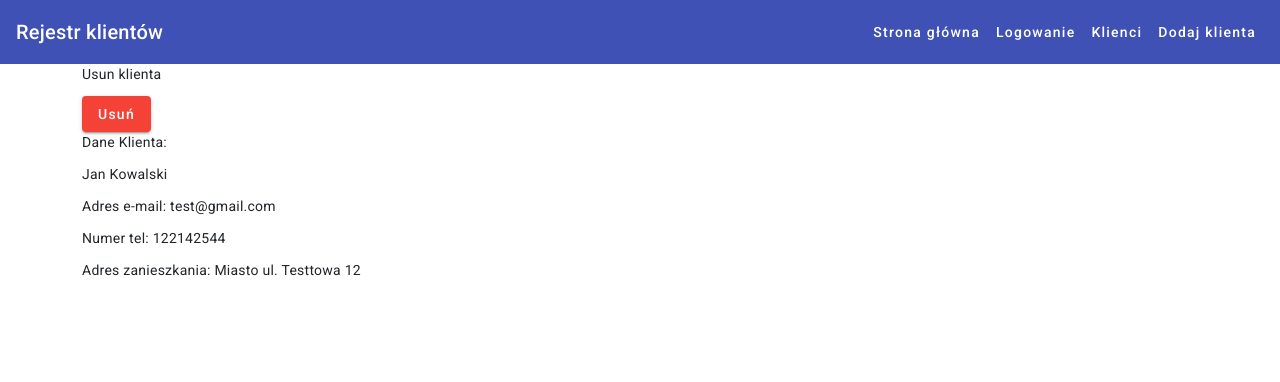
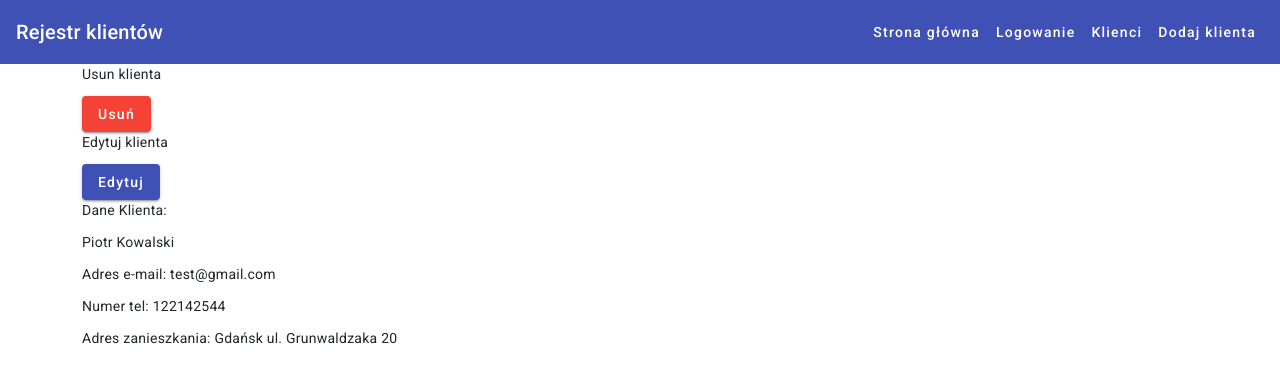
Before and after one commit to TomaszOciepa/angular-course-part-2, an Angular app: page /klienci/1 in a window 1280 px wide. Shown: the top 382 px of the page. Built offline with nearby package versions, Linux system fonts and the light colour scheme; data requests are answered from the project's data file.

Commit message:
L181 Formularz do edycji klienta z mat-dialog

```diff
--- a/db.json
+++ b/db.json
@@ -21,13 +21,13 @@
   ],
   "clients": [
     {
-      "id": 1,
-      "firstname": "Jan",
+      "firstname": "Piotr",
       "surname": "Kowalski",
       "email": "test@gmail.com",
       "phone": "122142544",
-      "address": "Miasto ul. Testtowa 12",
-      "postcode": "111-11"
+      "address": "Gdańsk ul. Grunwaldzaka 20",
+      "postcode": "111-11",
+      "id": 1
     },
     {
       "id": 2,
@@ -46,6 +46,15 @@
       "phone": "122142544",
       "address": "Miasto ul. Testtowa 12",
       "postcode": "111-11"
+    },
+    {
+      "firstname": "Irek",
+      "surname": "Wawa",
+      "email": "janurs@wp.pl",
+      "phone": "23423",
+      "address": "Tczew",
+      "postcode": "87-333",
+      "id": 4
     }
   ]
 }
--- a/src/app/modules/clients/components/client-form/client-form.component.html
+++ b/src/app/modules/clients/components/client-form/client-form.component.html
@@ -1,5 +1,5 @@
 <div class="client-form-wrapper mt-3">
-  <h2>Dodaj klienta:</h2>
+  <h2 *ngIf="editMode">Dodaj klienta:</h2>
   <form [formGroup]="clientForm" (ngSubmit)="onAddClient()">
     <div>
       <mat-form-field>
@@ -57,12 +57,22 @@
     </div>
     <div class="d-flex justify-content-end">
       <button
+        type="button"
+        *ngIf="editMode"
+        mat-raised-button
+        color="warn"
+        (click)="emitCloseDialog()"
+      >
+        Anuluj
+      </button>
+      <button
+        class="mx-1"
         [disabled]="clientForm.invalid"
         mat-raised-button
         color="primary"
         type="submit"
       >
-        Dodaj nowego klienta
+        {{ editMode ? 'Edytuj klienta' : 'Dodaj nowego klienta' }}
       </button>
     </div>
     <app-alert *ngIf="errorMessage" [text]="errorMessage"></app-alert>
--- a/src/app/modules/clients/components/client-form/client-form.component.ts
+++ b/src/app/modules/clients/components/client-form/client-form.component.ts
@@ -1,7 +1,11 @@
-import { Component, OnInit } from '@angular/core';
+import { Component, EventEmitter, Input, OnInit, Output } from '@angular/core';
 import { FormControl, FormGroup, Validators } from '@angular/forms';
 import { Router } from '@angular/router';
-import { PostClientForm } from 'src/app/modules/core/models/client.model';
+import { Observer } from 'rxjs';
+import {
+  Client,
+  PostClientForm,
+} from 'src/app/modules/core/models/client.model';
 import { ClientsService } from 'src/app/modules/core/services/clients.service';
 import { FormsService } from 'src/app/modules/core/services/forms.service';
 
@@ -13,6 +17,23 @@ import { FormsService } from 'src/app/modules/core/services/forms.service';
 export class ClientFormComponent implements OnInit {
   clientForm!: FormGroup<PostClientForm>;
   errorMessage = '';
+  @Input() editMode = false;
+  @Input() client!: Client;
+  @Output() closeDialog = new EventEmitter<void>();
+
+  observer: Observer<unknown> = {
+    next: () => {
+      if (this.editMode) {
+        this.emitCloseDialog();
+      }
+      this.errorMessage = '';
+      this.router.navigate(['/klienci']);
+    },
+    error: (err) => {
+      this.errorMessage = 'Wystąpił błąd';
+    },
+    complete: () => {},
+  };
 
   constructor(
     private formsService: FormsService,
@@ -30,11 +51,11 @@ export class ClientFormComponent implements OnInit {
 
   private initForm() {
     this.clientForm = new FormGroup({
-      firstname: new FormControl('', {
+      firstname: new FormControl(this.editMode ? this.client.firstname : '', {
         nonNullable: true,
         validators: [Validators.required],
       }),
-      surname: new FormControl('', {
+      surname: new FormControl(this.editMode ? this.client.surname : '', {
         nonNullable: true,
         validators: [
           Validators.required,
@@ -42,19 +63,19 @@ export class ClientFormComponent implements OnInit {
           Validators.minLength(4),
         ],
       }),
-      email: new FormControl('', {
+      email: new FormControl(this.editMode ? this.client.email : '', {
         nonNullable: true,
         validators: [Validators.required, Validators.email],
       }),
-      phone: new FormControl('', {
+      phone: new FormControl(this.editMode ? this.client.phone : '', {
         nonNullable: true,
         validators: [Validators.required],
       }),
-      address: new FormControl('', {
+      address: new FormControl(this.editMode ? this.client.address : '', {
         nonNullable: true,
         validators: [Validators.required],
       }),
-      postcode: new FormControl('', {
+      postcode: new FormControl(this.editMode ? this.client.postcode : '', {
         nonNullable: true,
         validators: [Validators.required],
       }),
@@ -65,14 +86,19 @@ export class ClientFormComponent implements OnInit {
     return this.formsService.getErrorMessage(control);
   }
   onAddClient() {
-    this.clientService.postClient(this.clientForm.getRawValue()).subscribe({
-      next: () => {
-        this.errorMessage = '';
-        this.router.navigate(['/klienci']);
-      },
-      error: (err) => {
-        this.errorMessage = 'Wystąpił błąd';
-      },
-    });
+    if (this.editMode) {
+      this.clientService
+        .putClient(this.clientForm.getRawValue(), this.client.id)
+        .subscribe(this.observer);
+      return;
+    }
+
+    this.clientService
+      .postClient(this.clientForm.getRawValue())
+      .subscribe(this.observer);
+  }
+
+  emitCloseDialog() {
+    this.closeDialog.emit();
   }
 }
--- a/src/app/modules/clients/components/client/client.component.html
+++ b/src/app/modules/clients/components/client/client.component.html
@@ -2,6 +2,12 @@
   <div>
     <p>Usun klienta</p>
     <button mat-raised-button color="warn" (click)="openDialog()">Usuń</button>
+  </div>
+  <div>
+    <p>Edytuj klienta</p>
+    <button mat-raised-button color="primary" (click)="openEditDialog()">
+      Edytuj
+    </button>
   </div>
   <p>Dane Klienta:</p>
   <p>{{ client.firstname }} {{ client.surname }}</p>
--- a/src/app/modules/clients/components/client/client.component.ts
+++ b/src/app/modules/clients/components/client/client.component.ts
@@ -5,6 +5,7 @@ import { switchMap } from 'rxjs';
 import { Client } from 'src/app/modules/core/models/client.model';
 import { ClientsService } from 'src/app/modules/core/services/clients.service';
 import { DeleteClientDialogComponent } from './delete-client-dialog/delete-client-dialog.component';
+import { EditClientDialogComponent } from './edit-client-dialog/edit-client-dialog.component';
 
 @Component({
   selector: 'app-client',
@@ -35,6 +36,16 @@ export class ClientComponent implements OnInit {
       data: {
         client: this.client,
       },
+      width: '600px',
+      maxWidth: '600px',
+    });
+  }
+
+  openEditDialog() {
+    const dialogRef = this.dialog.open(EditClientDialogComponent, {
+      data: {
+        client: this.client,
+      },
     });
   }
 }
--- /dev/null
+++ b/src/app/modules/clients/components/client/edit-client-dialog/edit-client-dialog.component.html
@@ -0,0 +1,8 @@
+<h1 mat-dialog-title>Edytuj klienta</h1>
+<div mat-dialog-content>
+  <app-client-form
+    [client]="data.client"
+    [editMode]="true"
+    (closeDialog)="closeDialog()"
+  ></app-client-form>
+</div>
--- /dev/null
+++ b/src/app/modules/clients/components/client/edit-client-dialog/edit-client-dialog.component.ts
@@ -0,0 +1,19 @@
+import { Component, Inject } from '@angular/core';
+import { MAT_DIALOG_DATA, MatDialogRef } from '@angular/material/dialog';
+import { Client } from 'src/app/modules/core/models/client.model';
+
+@Component({
+  selector: 'app-edit-client-dialog',
+  templateUrl: './edit-client-dialog.component.html',
+  styleUrls: ['./edit-client-dialog.component.scss'],
+})
+export class EditClientDialogComponent {
+  constructor(
+    private dialogRef: MatDialogRef<EditClientDialogComponent>,
+    @Inject(MAT_DIALOG_DATA) public data: { client: Client },
+  ) {}
+
+  closeDialog() {
+    this.dialogRef.close();
+  }
+}
--- a/src/app/modules/clients/components/clients-table/clients-table.component.html
+++ b/src/app/modules/clients/components/clients-table/clients-table.component.html
@@ -60,7 +60,7 @@
   </table>
   <mat-paginator
     [length]="totalCount"
-    [pageSizeOptions]="[1, 5, 10, 25, 100]"
+    [pageSizeOptions]="[5, 10, 25, 100]"
     aria-label="Select page of users"
   ></mat-paginator>
 </section>
```
Also changed, not shown: src/app/modules/clients/clients.module.ts (+9 -1 lines), src/app/modules/clients/components/client/edit-client-dialog/edit-client-dialog.component.scss (added), 1 other file (tests, documents, lock files or other folders).
